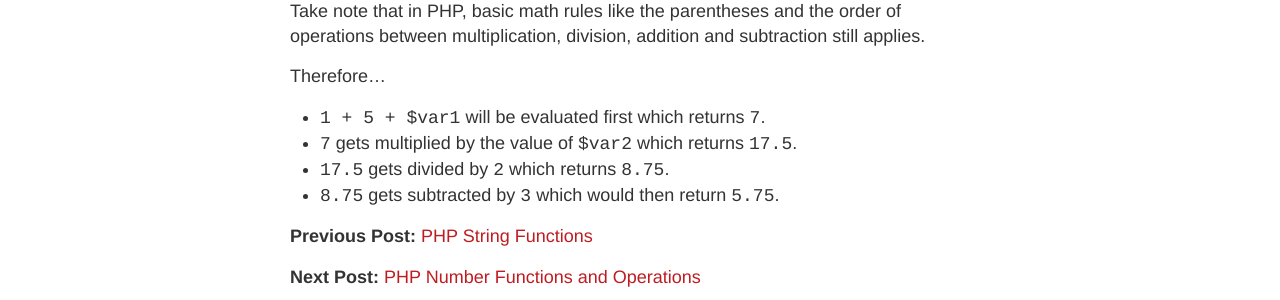
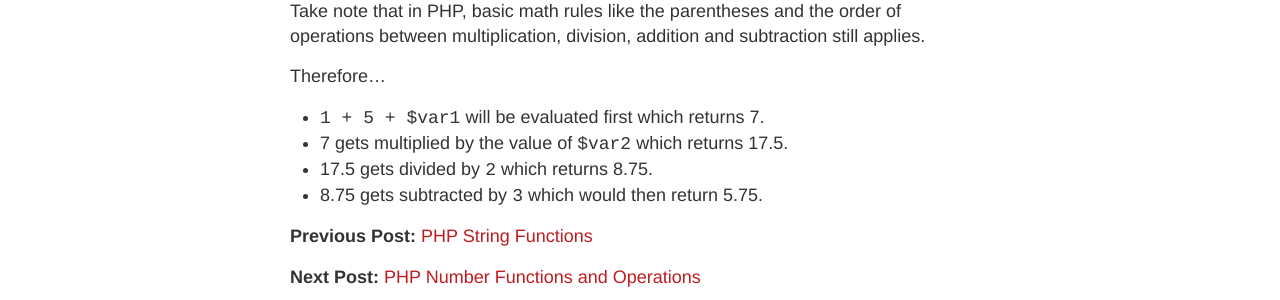
Before and after one commit to kennyalmendral/kennyalmendral.github.io, a Jekyll site: the page built from _posts/2018-07-27-php-numbers.md, in a window 1280 px wide. Shown: the part 693-993 px from the top of the page. Built offline with Jekyll 4.4.1, drawn with Linux system fonts in a browser that asks for light colours.

```diff
--- a/_posts/2018-07-27-php-numbers.md
+++ b/_posts/2018-07-27-php-numbers.md
@@ -26,10 +26,10 @@ Take note that in PHP, basic math rules like the parentheses and the order of op
 
 Therefore...
 
-+ `1 + 5 + $var1` will be evaluated first which returns `7`.
-+ `7` gets multiplied by the value of `$var2` which returns `17.5`.
-+ `17.5` gets divided by `2` which returns `8.75`.
-+ `8.75` gets subtracted by `3` which would then return `5.75`.
++ `1 + 5 + $var1` will be evaluated first which returns 7.
++ 7 gets multiplied by the value of `$var2` which returns 17.5.
++ 17.5 gets divided by `2` which returns 8.75.
++ 8.75 gets subtracted by `3` which would then return 5.75.
 
 **Previous Post:** [PHP String Functions](https://kennyalmendral.github.io/php-string-functions/)
 
```
